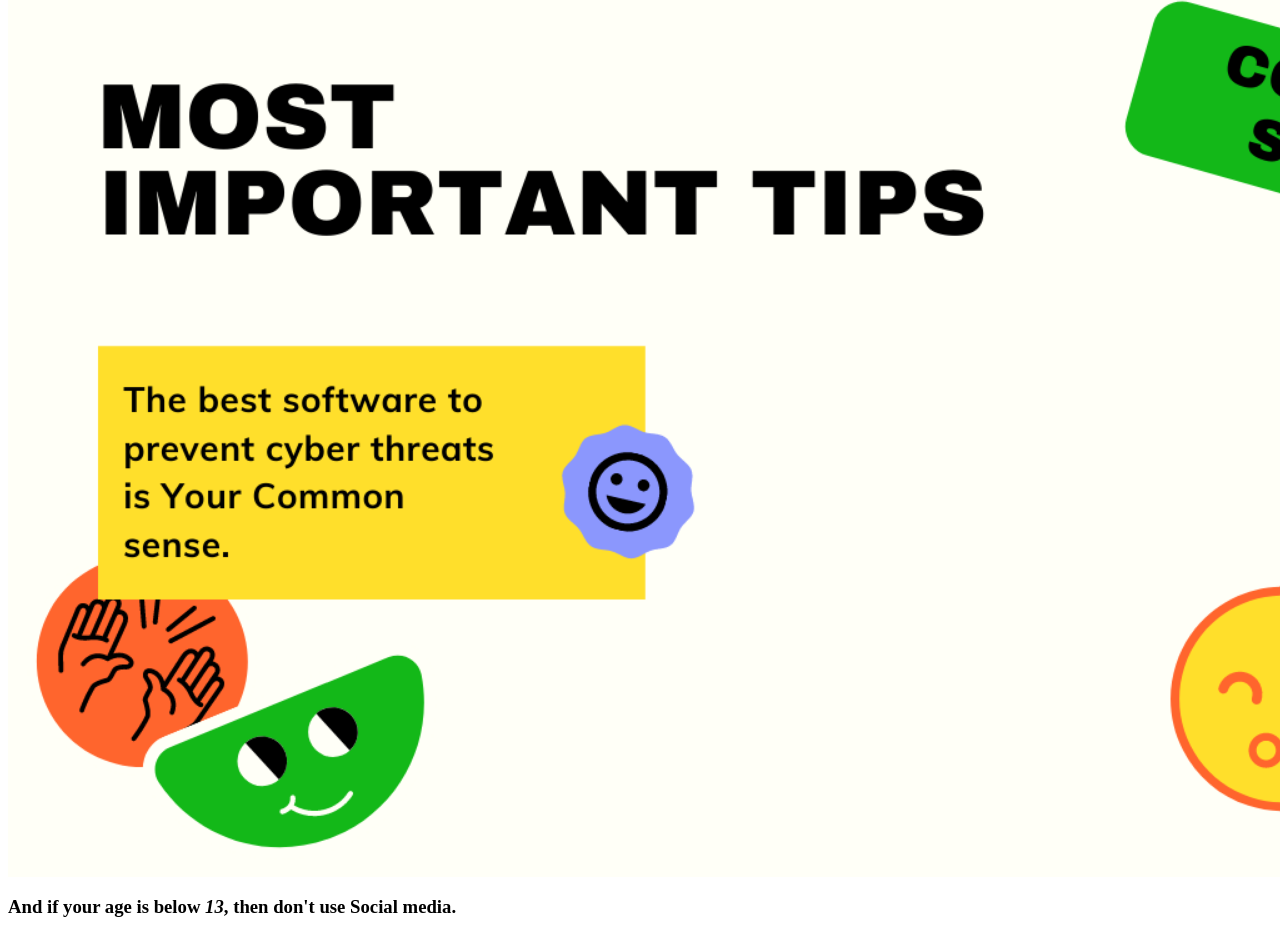
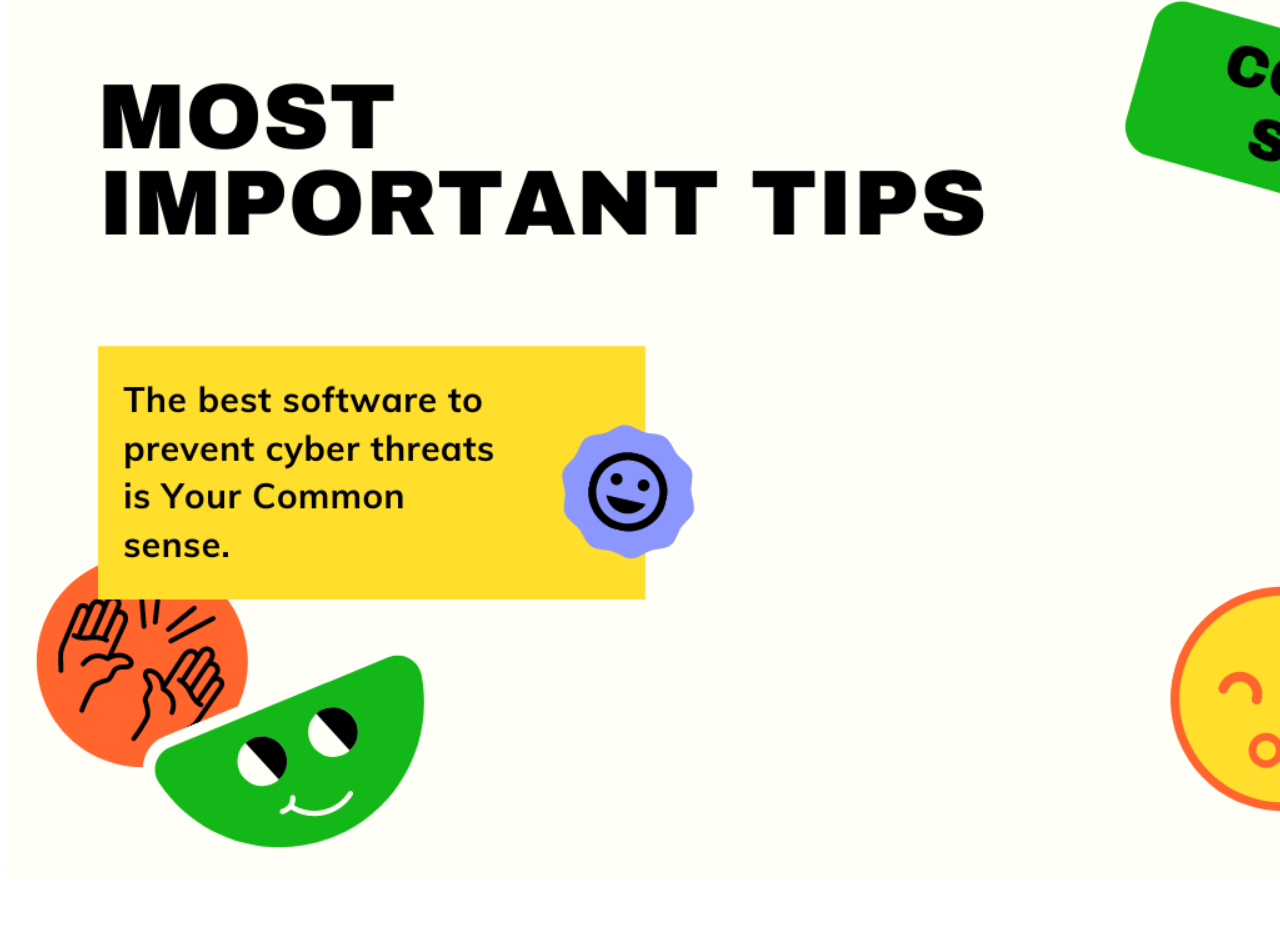
Before and after one commit to wordkosh/pic, a plain HTML site: page index.html in a window 1280 px wide. Shown: the part 5431-6367 px from the top of the page. After the commit the page ends 6316 px from the top, so only its background shows below. Drawn offline with Linux system fonts and the light colour scheme.

Commit message:
Update index.html

```diff
--- a/index.html
+++ b/index.html
@@ -14,4 +14,3 @@
           <img src="Safety tips (4).png" width="1600">
           <img src="Safety tips (5).png" width="1600">
           <img src="Safety tips (6).png" width="1600">
-          <h3>And if your age is below <i><b>13</b></i>, then don't use <b>Social media.</b> </h3>
```
